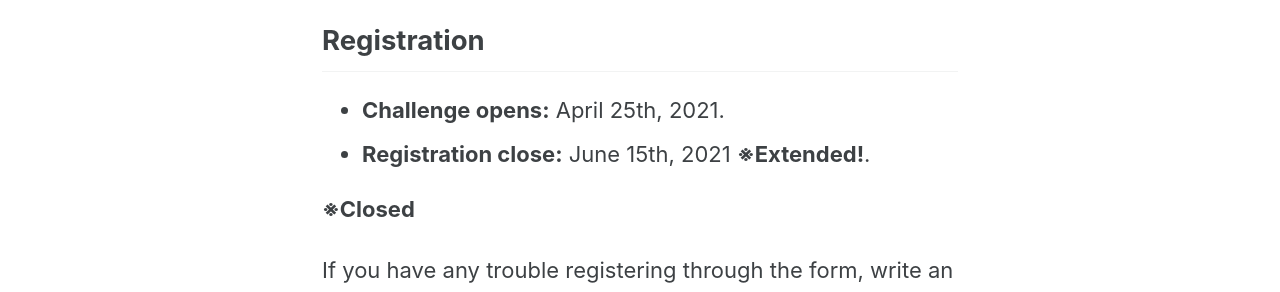
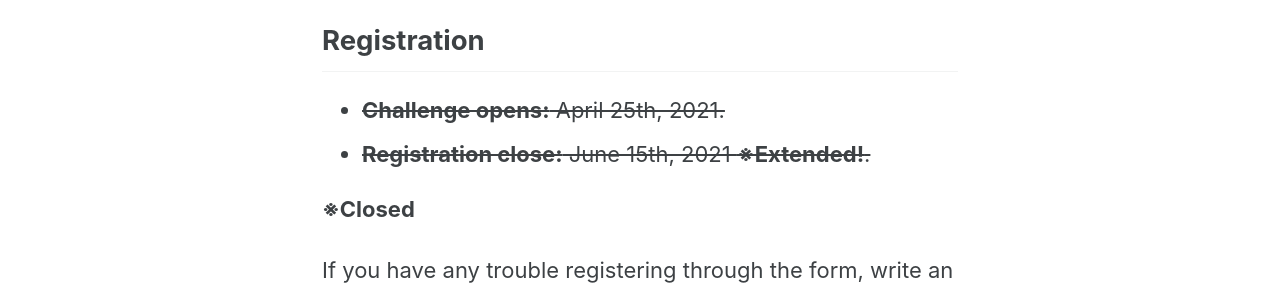
Before and after one commit to abc-research/nurse2021, a Jekyll site: the page built from _pages/rules.md, in a window 1280 px wide. Shown: the part 849-1141 px from the top of the page. Built offline with Jekyll 4.4.1, drawn with Linux system fonts in a browser that asks for light colours; cached includes are drawn as plain includes; nearby versions of some CDN libraries.

Commit message:
fix: remove deadlines

```diff
--- a/_pages/rules.md
+++ b/_pages/rules.md
@@ -21,8 +21,8 @@ date: 2021-04-28T00:00:00+09:00
 
 
 ## Registration
-- __Challenge opens:__ April 25th, 2021.
-- __Registration close:__ June 15th, 2021 __※Extended!__.
+- ~~__Challenge opens:__ April 25th, 2021.~~
+- ~~__Registration close:__ June 15th, 2021 __※Extended!__.~~
 
 __※Closed__
 <!-- Please register from __[here](https://forms.gle/RJ42Z53eVhnVSeGE7)__ -->
```
